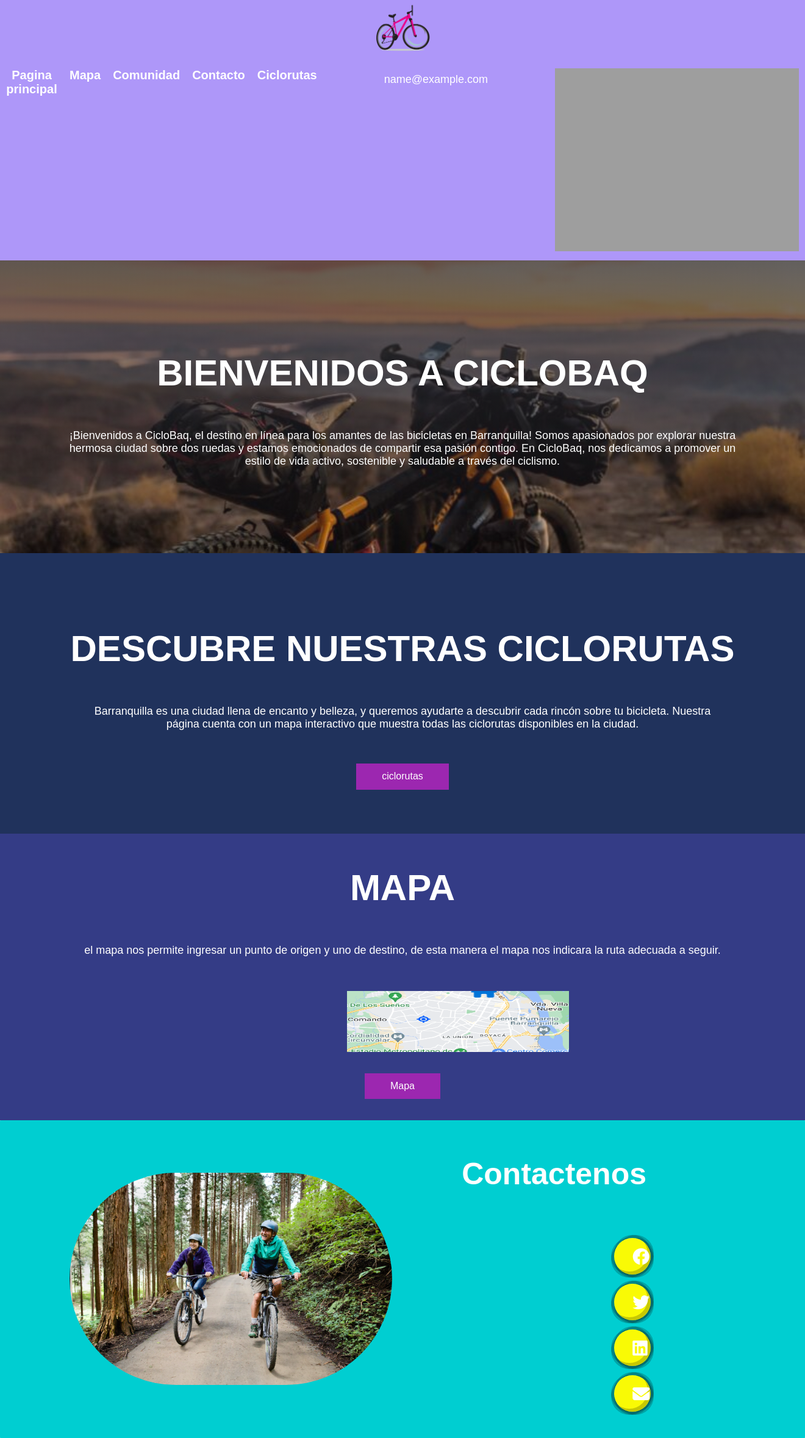
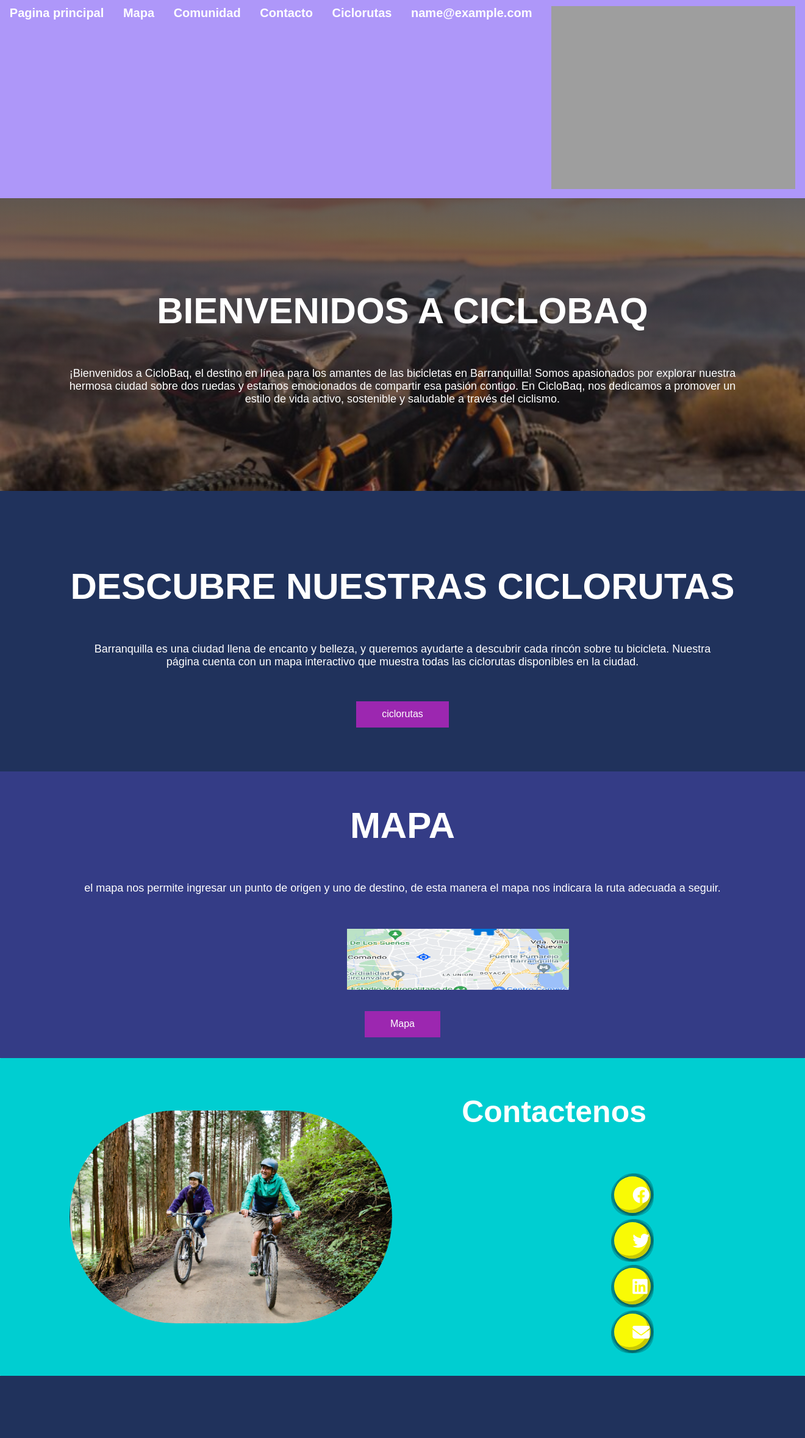
Before and after one commit to Samue2408/ProyectoMovilidad, a Flask app: page /principal in a window 1320 px wide. Shown: the whole page at 61% size. After the commit the page ends 2256 px from the top, so only its background shows below. Run offline with Flask 3, Linux system fonts and the light colour scheme; the visitor is signed in with stand-in values (Sample User, id 1); grey boxes are pictures that could not be loaded.

Commit message:
arreglo menu

```diff
--- a/BackEnd/app.py
+++ b/BackEnd/app.py
@@ -31,14 +31,14 @@ def index():
 @app.route("/mapa")
 def mapa():
     if 'email' in session:
-        return render_template('mapa.html')
+        return render_template('mapa.html', Email= session['email'])
     else:
         return redirect(url_for('login'))
 
 @app.route("/foro")
 def comunidad():
     if 'email' in session:
-        return render_template('foro.html')
+        return render_template('foro.html', Email= session['email'])
     else:
         return redirect(url_for('login'))
 
@@ -46,7 +46,7 @@ def comunidad():
 @app.route("/ciclorutas")
 def cicloruta():
     if 'email' in session:
-        return render_template('ciclorutas.html')
+        return render_template('ciclorutas.html', Email= session['email'])
     else:
         return redirect(url_for('login'))
 
--- a/BackEnd/config/static/css/layout.css
+++ b/BackEnd/config/static/css/layout.css
@@ -20,7 +20,7 @@
   @media (min-width: 480px) {
     .navegacion-principal {
       flex-direction: row;
-      justify-content: space-between;
+      justify-content: space-around;
     }
   }
   .navegacion-principal a {
--- a/BackEnd/config/templates/layout.html
+++ b/BackEnd/config/templates/layout.html
@@ -17,14 +17,13 @@
 </head>
 <body>
         <div class="nav-bg">
-            <img class="imag" src="../static/img/bisi.png" />
             <nav class="navegacion-principal contenedor">
             <a href="/">Pagina principal</a>
             <a href="/mapa">Mapa</a>
             <a href="/foro">Comunidad</a>
             <a href="/#contactanos">Contacto</a>
             <a href="/ciclorutas">Ciclorutas</a>
-            <p id="email_index">{{Email}}</p>
+            <a href="/">{{Email}}</a>
             <a href="/logout"><img src="../static/img/cerrar-sesion.png" alt="cerrar sesion"></a>
             </nav>
         </div>
```
